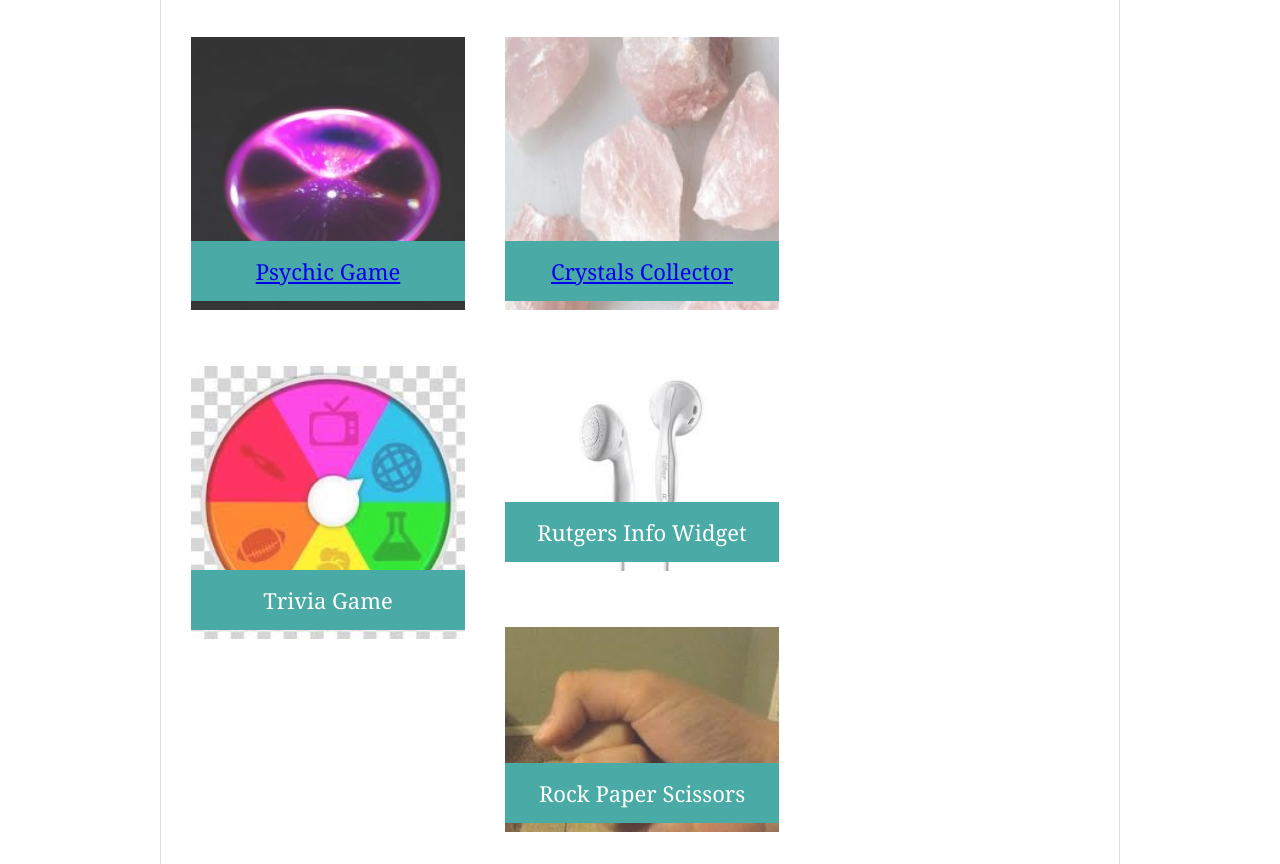
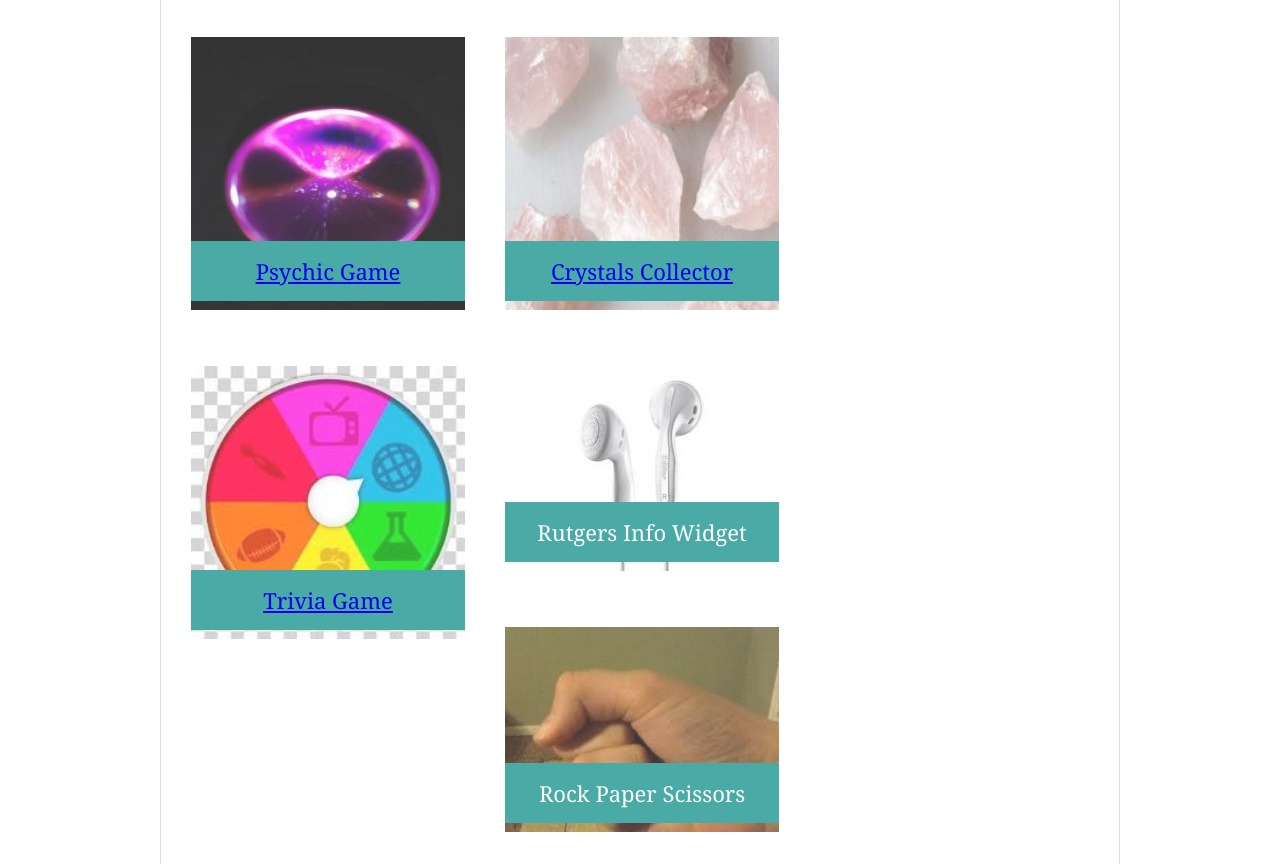
Before and after one commit to amyhaerr/Basic-Portfolio, a plain HTML site: page portfolio.html in a window 1280 px wide. Shown: the part 236-1100 px from the top of the page. Drawn offline with Linux system fonts and the light colour scheme.

Commit message:
add link to trivia game

```diff
--- a/portfolio.html
+++ b/portfolio.html
@@ -40,7 +40,7 @@
       <div class="work">
         <img src="assets/images/trivia.jpg" alt="Trivia Game">
 
-        <h3>Trivia Game</h3>
+        <h3><a href= " https://amyhaerr.github.io/TriviaGame/Trivia Game" target="_blank">Trivia Game</h3></a>
       </div>
       <div class="work">
         <img src="assets/images/riw.jpg" alt="Rutgers Info Widget">
```
